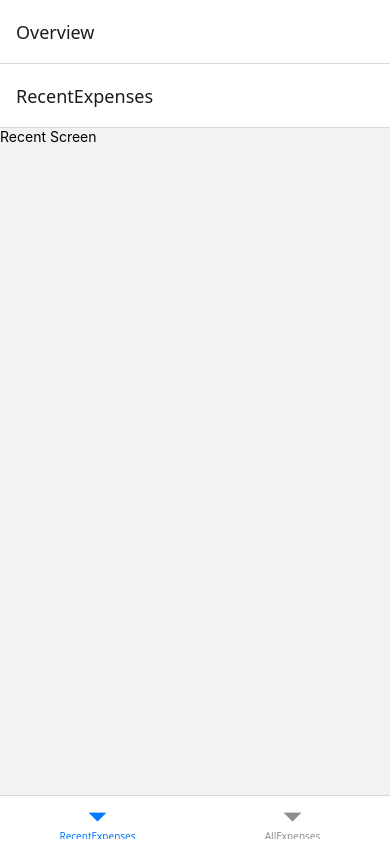
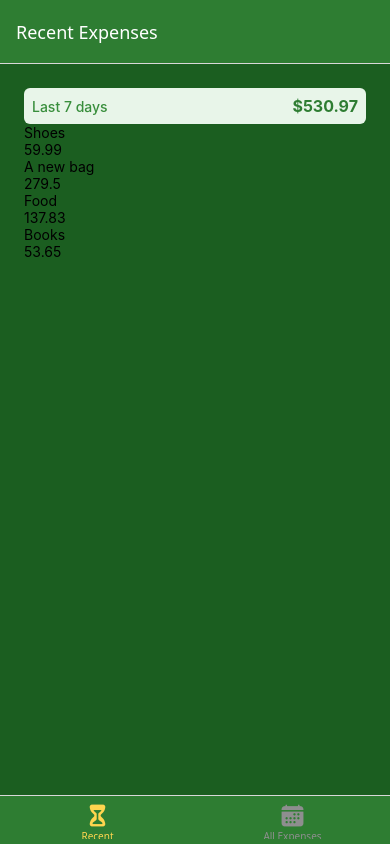
Before and after one commit to ViktoriiaHV/expense-tracker, a React Native app: screen /Overview in a window 390 px wide. Built offline with nearby package versions, Linux system fonts and the light colour scheme.

Commit message:
dummy data, styling, screens

```diff
--- a/App.tsx
+++ b/App.tsx
@@ -1,5 +1,6 @@
+import { NavigationContainer } from "@react-navigation/native";
+
 import Layout from "./layout/Layout";
-import { NavigationContainer } from "@react-navigation/native";
 import MainNavigation from "./navigation/MainNavigation";
 
 export default function App() {
--- /dev/null
+++ b/components/expenses-output/ExpensesList.tsx
@@ -0,0 +1,27 @@
+import { FlatList, View, Text } from "react-native";
+
+import { Expense } from "../../types/expenses.types";
+
+type ExpensesListProps = {
+  expenses: Expense[];
+};
+
+const ExpenseItem = ({ amount, description }: Expense) => {
+  return (
+    <View>
+      <Text>{description}</Text>
+      <Text>{amount}</Text>
+    </View>
+  );
+};
+
+function ExpensesList({ expenses }: ExpensesListProps) {
+  return (
+    <FlatList
+      data={expenses}
+      renderItem={({ item }) => <ExpenseItem {...item} />}
+      keyExtractor={(item) => item.id}
+    />
+  );
+}
+export default ExpensesList;
--- /dev/null
+++ b/components/expenses-output/ExpensesOutput.tsx
@@ -0,0 +1,30 @@
+import { StyleSheet, View } from "react-native";
+
+import ExpensesList from "./ExpensesList";
+import ExpensesSummary from "./ExpensesSummary";
+import { GlobalStyles } from "../../constants/styles";
+import { Expense } from "../../types/expenses.types";
+
+type ExpensesOutputProps = {
+  expenses: Expense[];
+  expensesPeriod: string
+};
+
+function ExpensesOutput({ expenses, expensesPeriod }: ExpensesOutputProps) {
+  return (
+    <View style={styles.container}>
+      <ExpensesSummary expenses={expenses} expensesPeriod={expensesPeriod} />
+
+      <ExpensesList expenses={expenses} />
+    </View>
+  );
+}
+export default ExpensesOutput;
+
+const styles = StyleSheet.create({
+  container: {
+    padding: 24,
+    flex: 1,
+    backgroundColor: GlobalStyles.colors.primary700
+  }
+})
--- /dev/null
+++ b/components/expenses-output/ExpensesSummary.tsx
@@ -0,0 +1,46 @@
+import { useMemo } from "react";
+import { View, Text, StyleSheet } from "react-native";
+
+import { GlobalStyles } from "../../constants/styles";
+import { Expense } from "../../types/expenses.types";
+
+type ExpensesSummaryProps = {
+  expensesPeriod: string;
+  expenses: Expense[];
+};
+
+function ExpensesSummary({ expensesPeriod, expenses }: ExpensesSummaryProps) {
+  const sum = useMemo(
+    () => expenses.reduce((acc, curr) => acc + curr.amount, 0),
+    [expenses]
+  );
+
+  return (
+    <View style={styles.container}>
+      <Text style={styles.period}>{expensesPeriod}</Text>
+      <Text style={styles.sum}>${sum.toFixed(2)}</Text>
+    </View>
+  );
+}
+export default ExpensesSummary;
+
+const styles = StyleSheet.create({
+  container: {
+    padding: 8,
+    backgroundColor: GlobalStyles.colors.primary50,
+    borderRadius: 6,
+    flexDirection: "row",
+    justifyContent: "space-between",
+    alignItems: "center",
+  },
+  period: {
+    fontSize: 14,
+    fontWeight: '500',
+    color: GlobalStyles.colors.primary400,
+  },
+  sum: {
+    fontSize: 16,
+    fontWeight: "bold",
+    color: GlobalStyles.colors.primary500,
+  },
+});
--- /dev/null
+++ b/constants/dummy-data.ts
@@ -0,0 +1,28 @@
+import { Expense } from "../types/expenses.types";
+
+export const DUMMY_EXPENSES: Expense[] = [
+  {
+    id: 'e1',
+    description: 'Shoes',
+    amount: 59.99,
+    date: new Date('2025-03-15')
+  },
+  {
+    id: 'e2',
+    description: 'A new bag',
+    amount: 279.50,
+    date: new Date('2025-02-01')
+  },
+  {
+    id: 'e3',
+    description: 'Food',
+    amount: 137.83,
+    date: new Date('2025-03-20')
+  },
+  {
+    id: 'e4',
+    description: 'Books',
+    amount: 53.65,
+    date: new Date('2025-02-21')
+  },
+]
--- /dev/null
+++ b/constants/styles.ts
@@ -0,0 +1,16 @@
+export const GlobalStyles = {
+  colors: {
+    primary50: '#E8F5E9',  // Very light green
+    primary100: '#C8E6C9',
+    primary200: '#81C784',
+    primary400: '#388E3C',
+    primary500: '#2E7D32', // Deep green
+    primary700: '#1B5E20',
+    primary800: '#0E3E12',
+    accent500: '#FFD54F',  // Warm yellow accent
+    error50: '#FFEBEE',
+    error500: '#D32F2F',  // Red for errors
+    gray500: '#616161',
+    gray700: '#424242',
+  },
+};
--- a/navigation/ExpensesOverview.tsx
+++ b/navigation/ExpensesOverview.tsx
@@ -1,16 +1,43 @@
+import { Ionicons } from '@expo/vector-icons'
 import { createBottomTabNavigator } from "@react-navigation/bottom-tabs";
 
+import { GlobalStyles } from "../constants/styles";
 import AllExpenses from "../screens/AllExpenses";
 import RecentExpenses from "../screens/RecentExpenses";
 import { type BottomTabParamList } from "../types/navigation.types";
+
 
 const BottomTabs = createBottomTabNavigator<BottomTabParamList>();
 
 function ExpensesOverview() {
   return (
-    <BottomTabs.Navigator initialRouteName="RecentExpenses">
-      <BottomTabs.Screen name="RecentExpenses" component={RecentExpenses} />
-      <BottomTabs.Screen name="AllExpenses" component={AllExpenses} />
+    <BottomTabs.Navigator
+      initialRouteName="RecentExpenses"
+      screenOptions={{
+        headerStyle: {
+          backgroundColor: GlobalStyles.colors.primary500,
+        },
+        headerTintColor: "#fff",
+        tabBarStyle: {
+          backgroundColor: GlobalStyles.colors.primary500,
+        },
+        tabBarActiveTintColor: GlobalStyles.colors.accent500,
+      }}
+    >
+      <BottomTabs.Screen
+        name="RecentExpenses"
+        component={RecentExpenses}
+        options={{
+          title: "Recent Expenses",
+          tabBarLabel: "Recent",
+          tabBarIcon: ({color, size}) => <Ionicons name="hourglass" color={color} size={size} />
+        }}
+      />
+      <BottomTabs.Screen name="AllExpenses" component={AllExpenses} options={{
+          title: "All Expenses",
+          tabBarLabel: "All Expenses",
+          tabBarIcon: ({color, size}) => <Ionicons name="calendar" color={color} size={size} />
+        }} />
     </BottomTabs.Navigator>
   );
 }
--- a/navigation/MainNavigation.tsx
+++ b/navigation/MainNavigation.tsx
@@ -9,7 +9,7 @@ const Stack = createNativeStackNavigator<RootStackParamList>();
 function MainNavigation() {
   return (
     <Stack.Navigator initialRouteName="Overview">
-      <Stack.Screen name="Overview" component={ExpensesOverview} />
+      <Stack.Screen name="Overview" component={ExpensesOverview} options={{headerShown: false}}/>
       <Stack.Screen name="ManageExpense" component={ManageExpense} />
     </Stack.Navigator>
   );
--- a/package.json
+++ b/package.json
@@ -6,7 +6,10 @@
     "start": "expo start",
     "android": "expo start --android",
     "ios": "expo start --ios",
-    "web": "expo start --web"
+    "web": "expo start --web",
+    "lint": "eslint . --ext .js,.jsx,.ts,.tsx",
+    "lint:fix": "eslint . --ext .js,.jsx,.ts,.tsx --fix",
+    "ts:check": "tsc --noEmit"
   },
   "dependencies": {
     "@react-navigation/bottom-tabs": "^7.3.1",
--- a/screens/AllExpenses.tsx
+++ b/screens/AllExpenses.tsx
@@ -1,6 +1,7 @@
-import { Text } from "react-native";
+import ExpensesOutput from "../components/expenses-output/ExpensesOutput";
+import { DUMMY_EXPENSES } from "../constants/dummy-data";
 
 function AllExpenses() {
-  return <Text>All Expenses Screen</Text>;
+  return <ExpensesOutput expenses={DUMMY_EXPENSES} expensesPeriod="Total"/>;
 }
 export default AllExpenses;
--- a/screens/RecentExpenses.tsx
+++ b/screens/RecentExpenses.tsx
@@ -1,6 +1,7 @@
-import { Text } from "react-native";
+import ExpensesOutput from "../components/expenses-output/ExpensesOutput";
+import { DUMMY_EXPENSES } from "../constants/dummy-data";
 
 function RecentExpenses() {
-  return <Text>Recent Screen</Text>;
+  return <ExpensesOutput expensesPeriod="Last 7 days" expenses={DUMMY_EXPENSES} />;
 }
 export default RecentExpenses;
--- /dev/null
+++ b/types/expenses.types.ts
@@ -0,0 +1,6 @@
+export type Expense = {
+  id: string;
+  amount: number;
+  date: Date;
+  description: string;
+};
```
